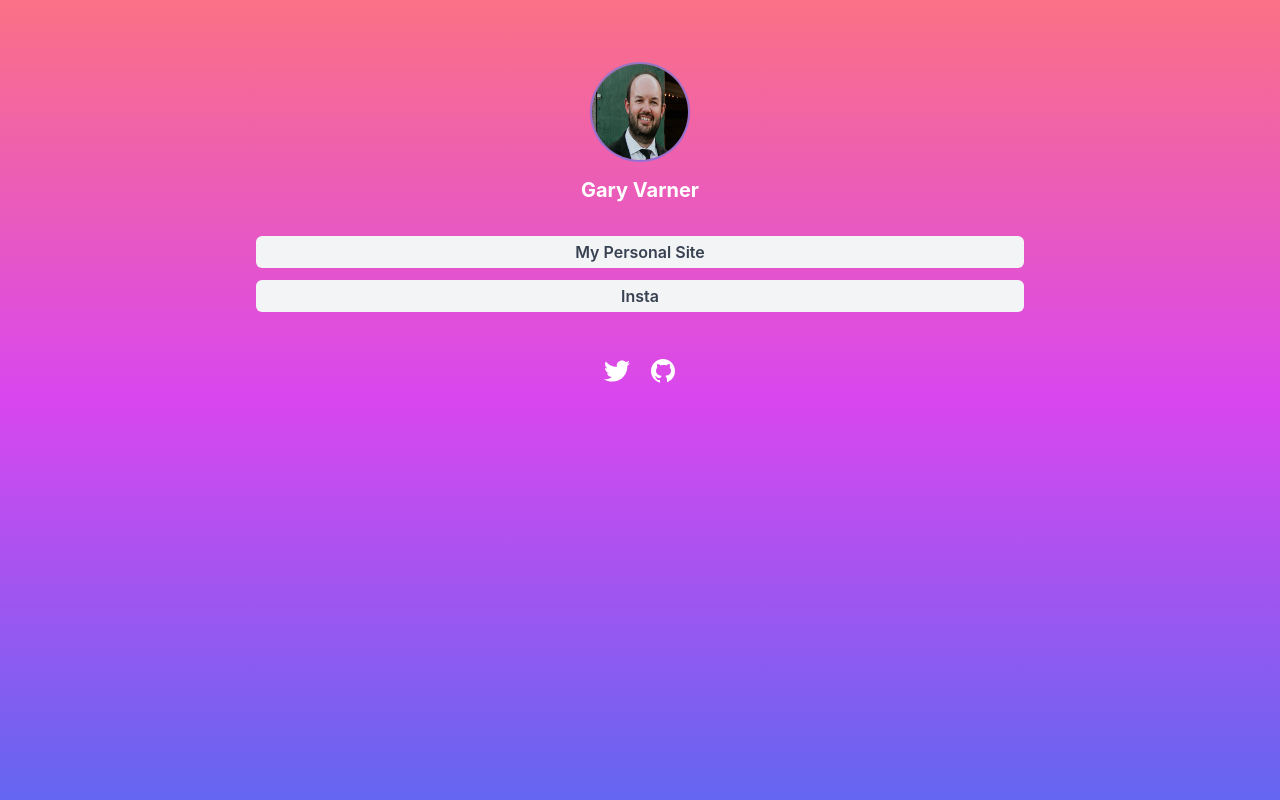
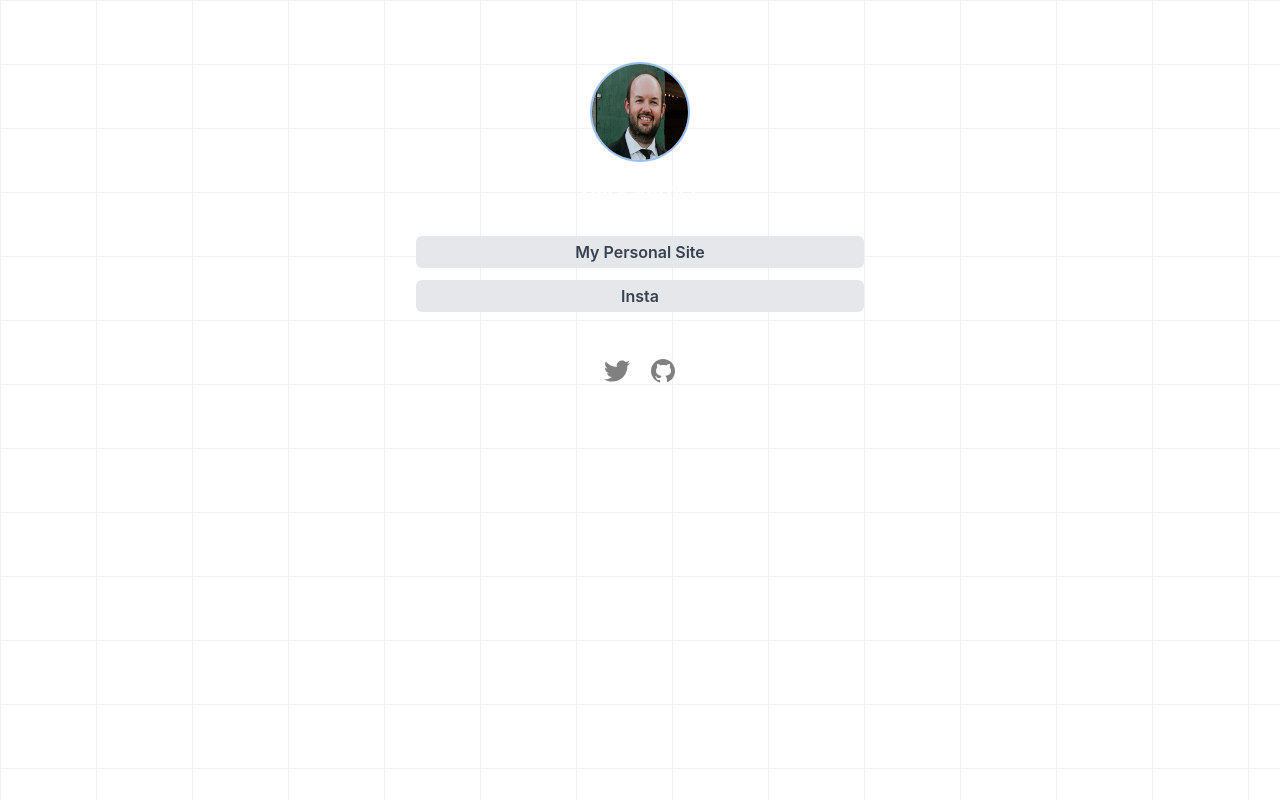
Before and after one commit to gvarner13/my-site-nextjs, a Next.js app: page /notlinktree in a window 1280 px wide. Built offline with nearby package versions, Linux system fonts and the light colour scheme.

Commit message:
added new background and made the main div max width smaller

```diff
--- a/pages/notlinktree/index.js
+++ b/pages/notlinktree/index.js
@@ -9,7 +9,7 @@ function GitHubIcon() {
       width="30"
       height="30"
       viewBox="0 0 30 30"
-      style={{ fill: "#fff" }}
+      style={{ fill: "gray" }}
     >
       {" "}
       <path d="M15,3C8.373,3,3,8.373,3,15c0,5.623,3.872,10.328,9.092,11.63C12.036,26.468,12,26.28,12,26.047v-2.051 c-0.487,0-1.303,0-1.508,0c-0.821,0-1.551-0.353-1.905-1.009c-0.393-0.729-0.461-1.844-1.435-2.526 c-0.289-0.227-0.069-0.486,0.264-0.451c0.615,0.174,1.125,0.596,1.605,1.222c0.478,0.627,0.703,0.769,1.596,0.769 c0.433,0,1.081-0.025,1.691-0.121c0.328-0.833,0.895-1.6,1.588-1.962c-3.996-0.411-5.903-2.399-5.903-5.098 c0-1.162,0.495-2.286,1.336-3.233C9.053,10.647,8.706,8.73,9.435,8c1.798,0,2.885,1.166,3.146,1.481C13.477,9.174,14.461,9,15.495,9 c1.036,0,2.024,0.174,2.922,0.483C18.675,9.17,19.763,8,21.565,8c0.732,0.731,0.381,2.656,0.102,3.594 c0.836,0.945,1.328,2.066,1.328,3.226c0,2.697-1.904,4.684-5.894,5.097C18.199,20.49,19,22.1,19,23.313v2.734 c0,0.104-0.023,0.179-0.035,0.268C23.641,24.676,27,20.236,27,15C27,8.373,21.627,3,15,3z"></path>
@@ -26,7 +26,7 @@ function TwitterIcon() {
       width="30"
       height="30"
       viewBox="0 0 30 30"
-      style={{ fill: "#fff" }}
+      style={{ fill: "gray" }}
     >
       {" "}
       <path d="M28,6.937c-0.957,0.425-1.985,0.711-3.064,0.84c1.102-0.66,1.947-1.705,2.345-2.951c-1.03,0.611-2.172,1.055-3.388,1.295 c-0.973-1.037-2.359-1.685-3.893-1.685c-2.946,0-5.334,2.389-5.334,5.334c0,0.418,0.048,0.826,0.138,1.215 c-4.433-0.222-8.363-2.346-10.995-5.574C3.351,6.199,3.088,7.115,3.088,8.094c0,1.85,0.941,3.483,2.372,4.439 c-0.874-0.028-1.697-0.268-2.416-0.667c0,0.023,0,0.044,0,0.067c0,2.585,1.838,4.741,4.279,5.23 c-0.447,0.122-0.919,0.187-1.406,0.187c-0.343,0-0.678-0.034-1.003-0.095c0.679,2.119,2.649,3.662,4.983,3.705 c-1.825,1.431-4.125,2.284-6.625,2.284c-0.43,0-0.855-0.025-1.273-0.075c2.361,1.513,5.164,2.396,8.177,2.396 c9.812,0,15.176-8.128,15.176-15.177c0-0.231-0.005-0.461-0.015-0.69C26.38,8.945,27.285,8.006,28,6.937z"></path>
@@ -38,7 +38,7 @@ function LinkCard({ title, href }) {
   return (
     <a
       href={href}
-      className="flex items-center p-1 w-full rounded-md transition-all bg-gray-100 mb-3 max-w-3xl"
+      className="flex items-center p-1 w-full rounded-md transition-all bg-gray-200 mb-3 max-w-3xl"
     >
       <div className="flex text-center w-full">
         <h2 className="flex justify-center items-center font-semibold w-full text-gray-700">
@@ -51,8 +51,11 @@ function LinkCard({ title, href }) {
 
 export default function NotLinkTree() {
   return (
-    <div className="h-screen bg-gradient-to-b from-rose-400 via-fuchsia-500 to-indigo-500">
-      <div className="flex items-center flex-col mx-auto w-full justify-center px-8 pt-16">
+    <div
+      className="h-screen bg-white bg-[linear-gradient(to_right,#f0f0f0_1px,transparent_1px),linear-gradient(to_bottom,#f0f0f0_1px,transparent_1px)]"
+      style={{ backgroundSize: "6rem 4rem" }}
+    >
+      <div className="flex items-center flex-col mx-auto max-w-lg justify-center px-8 pt-16">
         <img
           className="h-24 w-24 rounded-full ring-2 hover:grayscale"
           src="/gary_headshot_1.jpeg"
```
